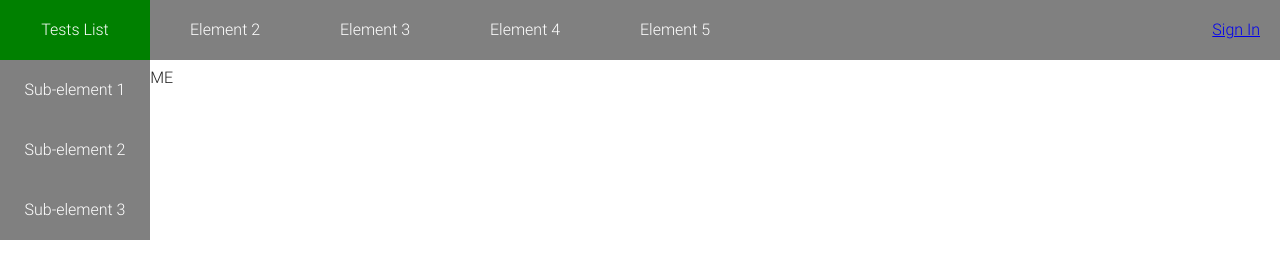
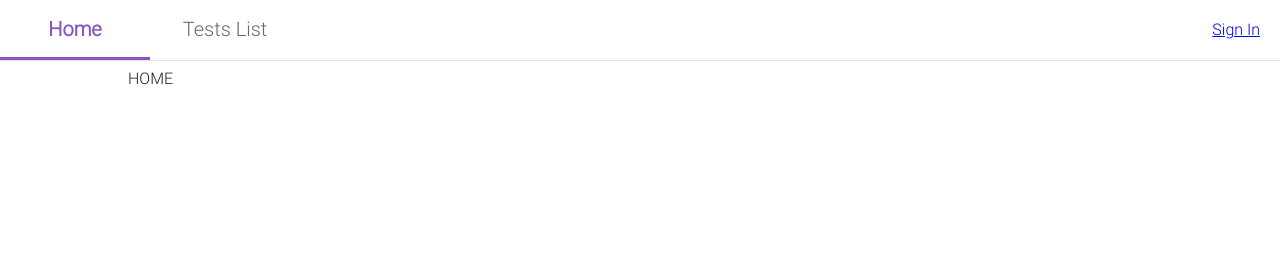
Before and after one commit to dkashmensky/quiz, a website: page index.html in a window 1280 px wide. Drawn offline with Linux system fonts and the light colour scheme.

Commit message:
Minor fix

```diff
--- a/css/main.css
+++ b/css/main.css
@@ -9,7 +9,8 @@ body {
 }
 
 header {
-  background-color: grey;
+  background-color: #fff;
+  border-bottom: 1px solid #e4e4e4;
   display: flex;
   height: 60px;
   justify-content: space-between;
@@ -169,7 +170,7 @@ main {
   background-image: url("../res/img/menu.png");
   background-position: center;
   background-repeat: no-repeat;
-  background-size: 85%;
+  background-size: 75%;
   display: block;
   height: 60px;
   width: 60px;
@@ -194,7 +195,7 @@ main {
 
 .main-menu li {
   align-items: center;
-  background-color: lightgrey;
+  background-color: #fff;
   border-bottom: 1px solid black;
   cursor: pointer;
   display: flex;
@@ -206,8 +207,10 @@ main {
 
 .main-menu li a {
   align-items: center;
-  color: inherit;
+  box-sizing: border-box;
+  color: #696969;
   display: flex;
+  font-size: 20px;
   height: 60px;
   justify-content: center;
   text-decoration: none;
@@ -216,10 +219,6 @@ main {
 
 .menu-switch:hover > .main-menu {
   display: flex;
-}
-
-.main-menu li:hover {
-  background-color: green;
 }
 
 .main-menu li:hover > ul {
@@ -302,6 +301,16 @@ main {
     width: auto;
   }
 
+  .main-menu li a {
+    border-bottom: 3px solid transparent;
+  }
+
+  .main-menu li:hover a {
+    border-bottom: 3px solid #8854c0;
+    color: #8854c0;
+    font-weight: bold;
+  }
+
   .main-menu__sub {
     display: none;
     flex-direction: column;
--- a/js/main.js
+++ b/js/main.js
@@ -60,17 +60,16 @@ function renderHeader() {
   <div class="menu-switch">
     <ul class="main-menu">
       <li>
-        <a href="/#/tests-list">Tests List</a>
-        <ul class=main-menu__sub>
-          <li>Sub-element 1</li>
-          <li>Sub-element 2</li>
-          <li>Sub-element 3</li>
-        </ul>
+        <a href="/">
+          <div>Home</div>
+        </a>
       </li>
-      <li>Element 2</li>
-      <li>Element 3</li>
-      <li>Element 4</li>
-      <li>Element 5</li>
+      <li><a href="/#/tests-list">Tests List</a>
+      <ul class=main-menu__sub>
+        <li>Sub-element 1</li>
+        <li>Sub-element 2</li>
+        <li>Sub-element 3</li>
+      </ul></li>
     </ul>
   </div>
   <div class="auth-info">
@@ -79,6 +78,13 @@ function renderHeader() {
   `;
 
   document.querySelector('header').innerHTML = header;
+
+  document.querySelector('.menu-switch').addEventListener('click', () => {
+    document.querySelector('.main-menu').style.display = 'flex';
+  });
+  document.querySelector('.menu-switch').addEventListener('blur', () => {
+    document.querySelector('.main-menu').style.display = 'none';
+  });
 }
 
 function renderAuth() {
@@ -429,7 +435,7 @@ function startTimer() {
         hiddenSeconds = 0;
         hiddenMinutes++;
       } else {
-        hiddenSeconds++
+        hiddenSeconds++;
       }
       newHiddenTime = stringifyTime(hiddenMinutes) + ':' + stringifyTime(hiddenSeconds);
 
```
Also changed, not shown: res/img/logo.svg (added), res/img/menu-2.png (added), res/img/menu.png.
